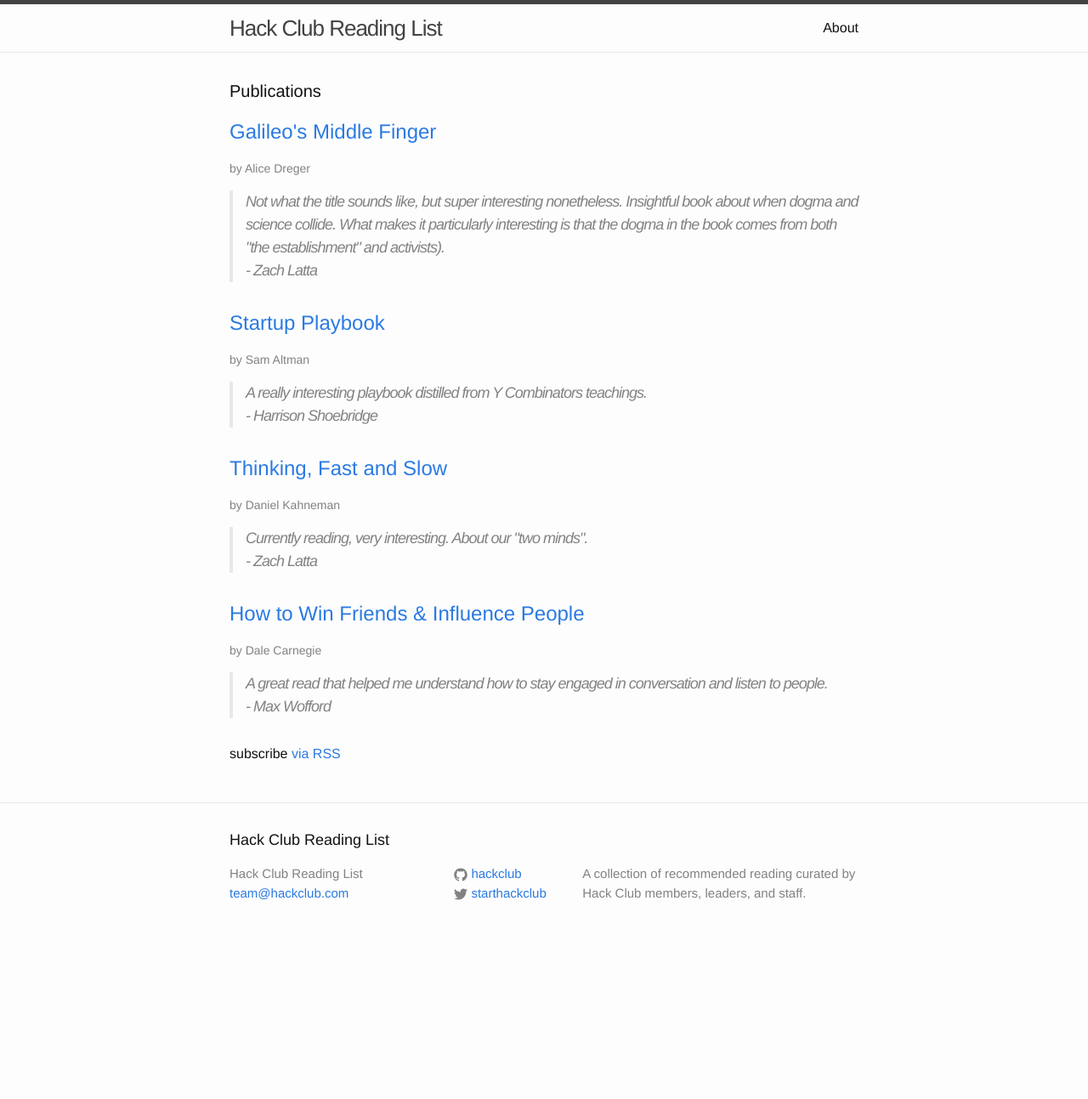
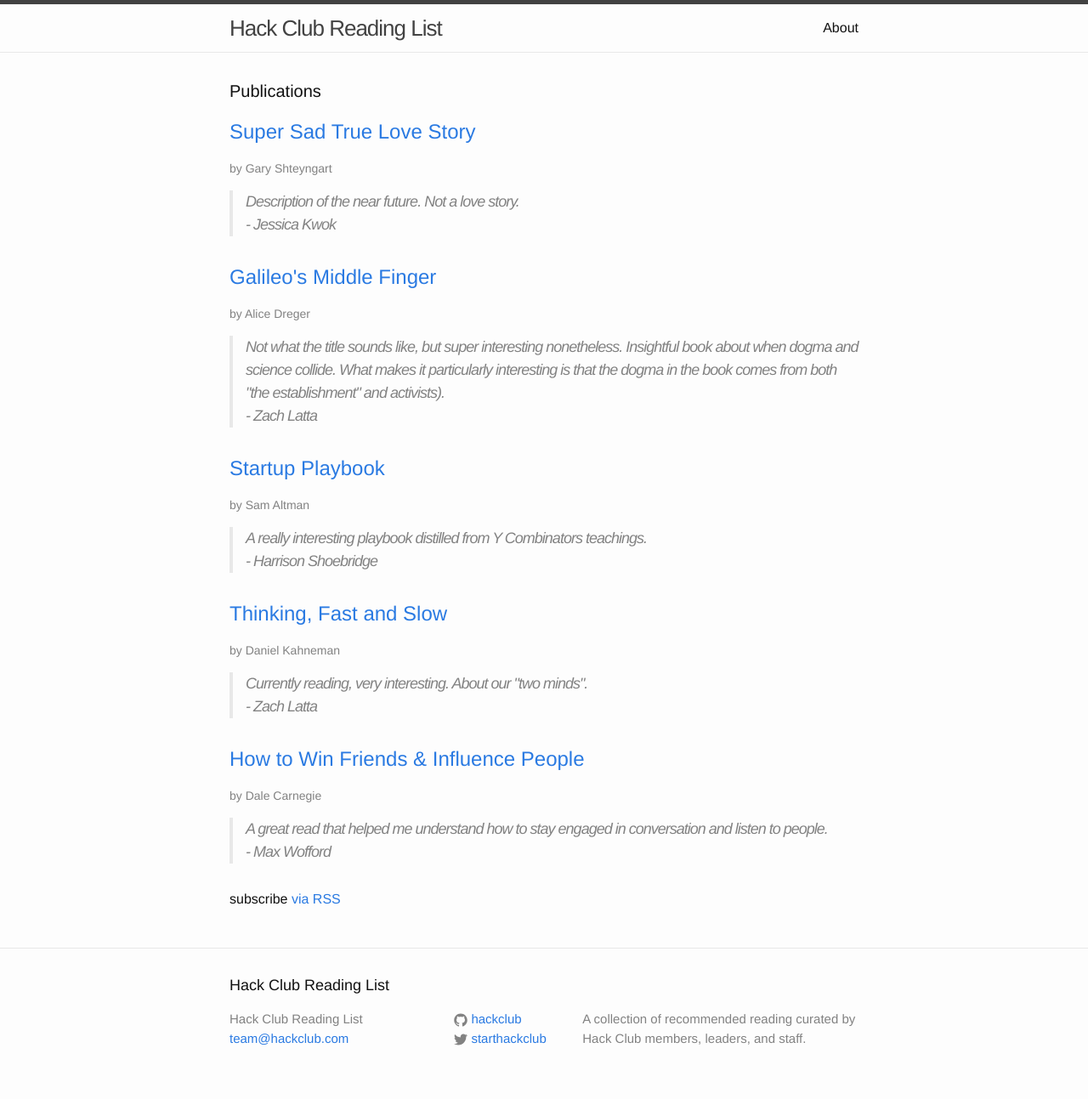
Before and after one commit to hackclub/reading-list, a Jekyll site: the page built from index.html, in a window 1280 px wide. Shown: the whole page at 85% size. Built offline with Jekyll 4.4.1, drawn with Linux system fonts in a browser that asks for light colours; before the commit the page ends 1122 px from its top, so only the background shows below that.

Commit message:
Add "Super Sad True Love Story"
This is my fave Shteyngart book

```diff
--- a/_data/publications.yml
+++ b/_data/publications.yml
@@ -25,3 +25,9 @@
     Not what the title sounds like, but super interesting nonetheless. Insightful book about when dogma and science collide. What makes it particularly interesting is that the dogma in the book comes from both "the establishment" and activists).
   link: http://www.amazon.com/Galileos-Middle-Finger-Heretics-Activists/dp/1594206082
   contributor: Zach Latta
+- title: Super Sad True Love Story
+  author: Gary Shteyngart
+  description: >
+    Description of the near future. Not a love story.
+  link: http://www.amazon.com/Super-Sad-True-Love-Story/dp/0812977866
+  contributor: Jessica Kwok
```
